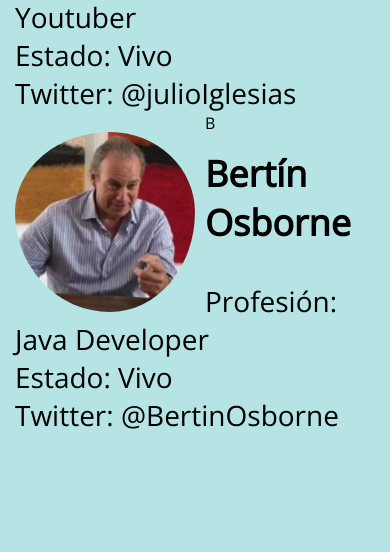
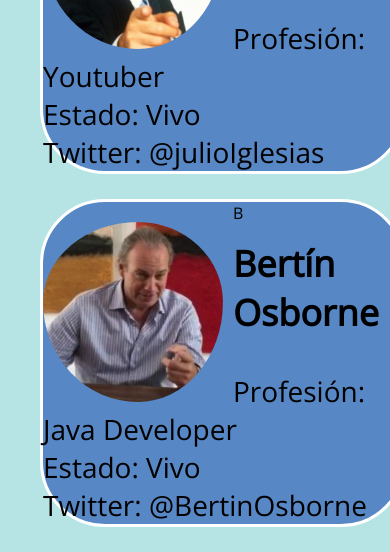
Before and after one commit to carluissg/Se-ores-que-apuntan, a plain HTML site: page index.html in a window 390 px wide. Shown: the part 757-1309 px from the top of the page. Before the commit the page ends 1191 px from the top, so only its background shows below. Drawn offline with nearby package versions, Linux system fonts and the light colour scheme.

Commit message:
resolucion del media .ticket

```diff
--- a/estilos/estil.css
+++ b/estilos/estil.css
@@ -14,6 +14,17 @@
     justify-items: center;
     align-items: center;
     margin: auto;
+  }
+}
+@media all and (max-width: 799px){
+  .ticket{
+    width: 100%;
+    background-color: rgb(87, 135, 197);
+    margin: 25px;
+    border-color: #fff;
+    border-radius: 65px;
+    border-style: solid;
+    position: relative;
   }
 }
 @media all and (min-width: 800px){
```
